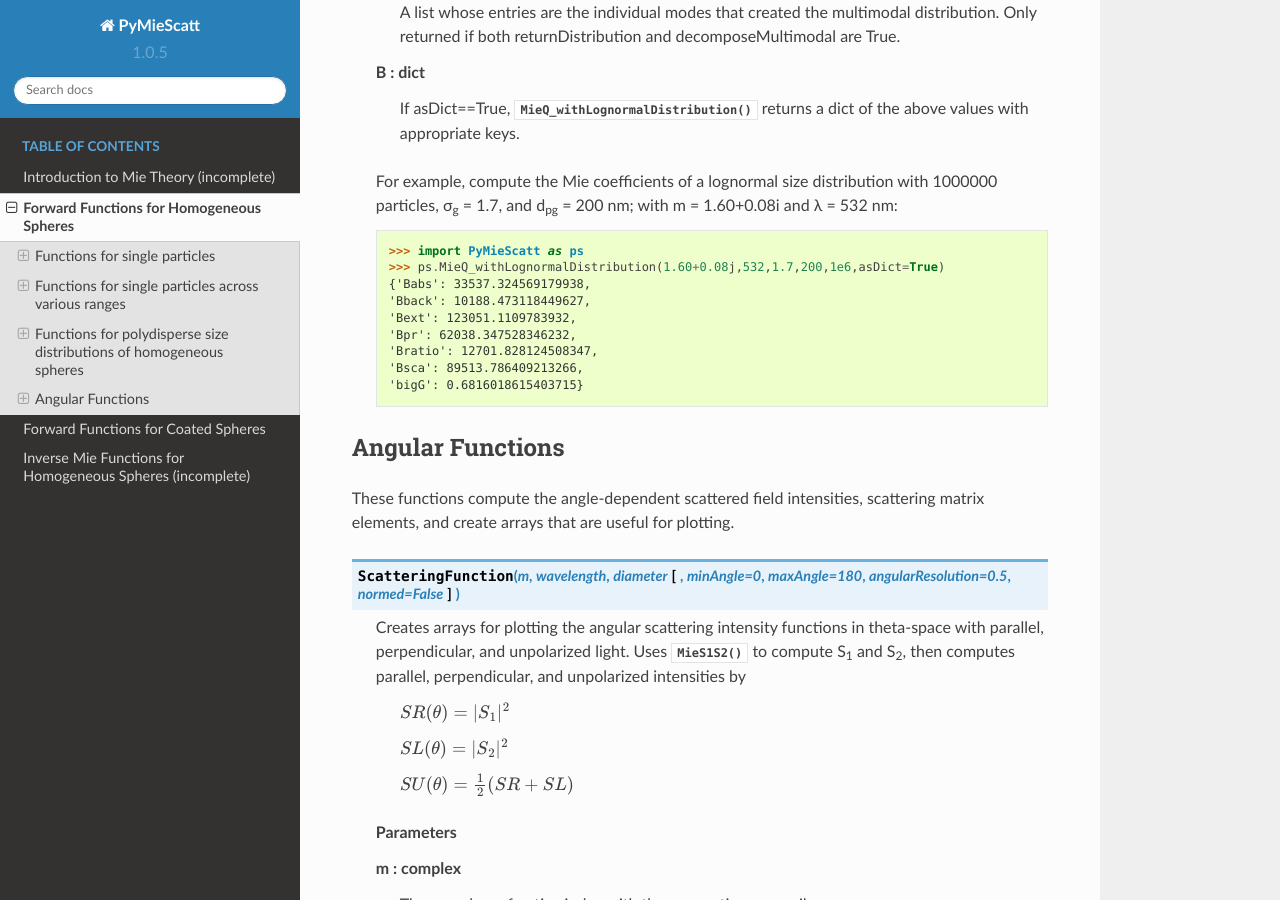
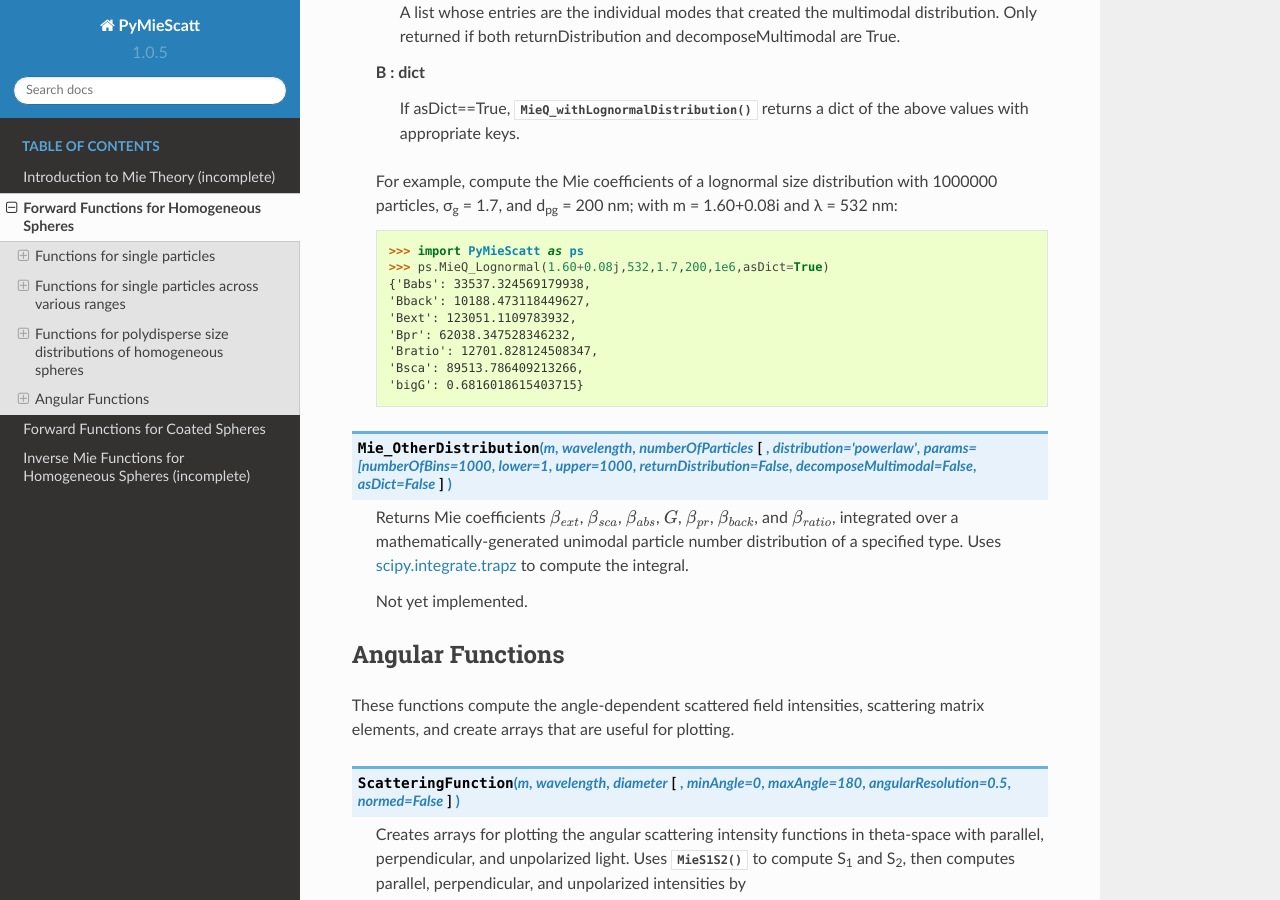
Before and after one commit to bsumlin/PyMieScatt, a Sphinx documentation site: the page built from docs/forward.rst, in a window 1280 px wide and 900 px high, scrolled down 10132 px. Built offline with Sphinx 7.4.7 and the Read the Docs theme 2.0.0, drawn with Linux system fonts in a browser that asks for light colours; formulas are drawn with MathJax 3; pages that are not in the unit, such as notebooks, are missing from menus; some of the changed text lies outside the part shown.

Commit message:
minor
docs, new wheel

```diff
--- a/docs/forward.rst
+++ b/docs/forward.rst
@@ -382,7 +382,7 @@ The bulk asymmetry parameter *G* is calculated by:
    For example, compute the Mie coefficients of a lognormal size distribution with 1000000 particles, σ\ :sub:`g` = 1.7, and d\ :sub:`pg` = 200 nm; with m = 1.60+0.08i and λ = 532 nm: ::
 
 		>>> import PyMieScatt as ps
-		>>> ps.MieQ_withLognormalDistribution(1.60+0.08j,532,1.7,200,1e6,asDict=True)
+		>>> ps.MieQ_Lognormal(1.60+0.08j,532,1.7,200,1e6,asDict=True)
 		{'Babs': 33537.324569179938,
 		'Bback': 10188.473118449627,
 		'Bext': 123051.1109783932,
@@ -391,7 +391,11 @@ The bulk asymmetry parameter *G* is calculated by:
 		'Bsca': 89513.786409213266,
 		'bigG': 0.6816018615403715}
 
+.. py:Function:: Mie_OtherDistribution(m, wavelength, numberOfParticles[, distribution='powerlaw', params=[numberOfBins=1000, lower=1, upper=1000, returnDistribution=False, decomposeMultimodal=False, asDict=False])
 
+   Returns Mie coefficients :math:`\beta_{ext}`, :math:`\beta_{sca}`, :math:`\beta_{abs}`, :math:`G`, :math:`\beta_{pr}`, :math:`\beta_{back}`,  and :math:`\beta_{ratio}`, integrated over a mathematically-generated unimodal particle number distribution of a specified type. Uses `scipy.integrate.trapz <https://docs.scipy.org/doc/scipy-0.10.1/reference/generated/scipy.integrate.trapz.html>`_ to compute the integral.
+
+   Not yet implemented.
 
 Angular Functions
 -----------------
```
Also changed, not shown: other parts of docs/forward.rst (+1 -1 lines), 4 other files.
